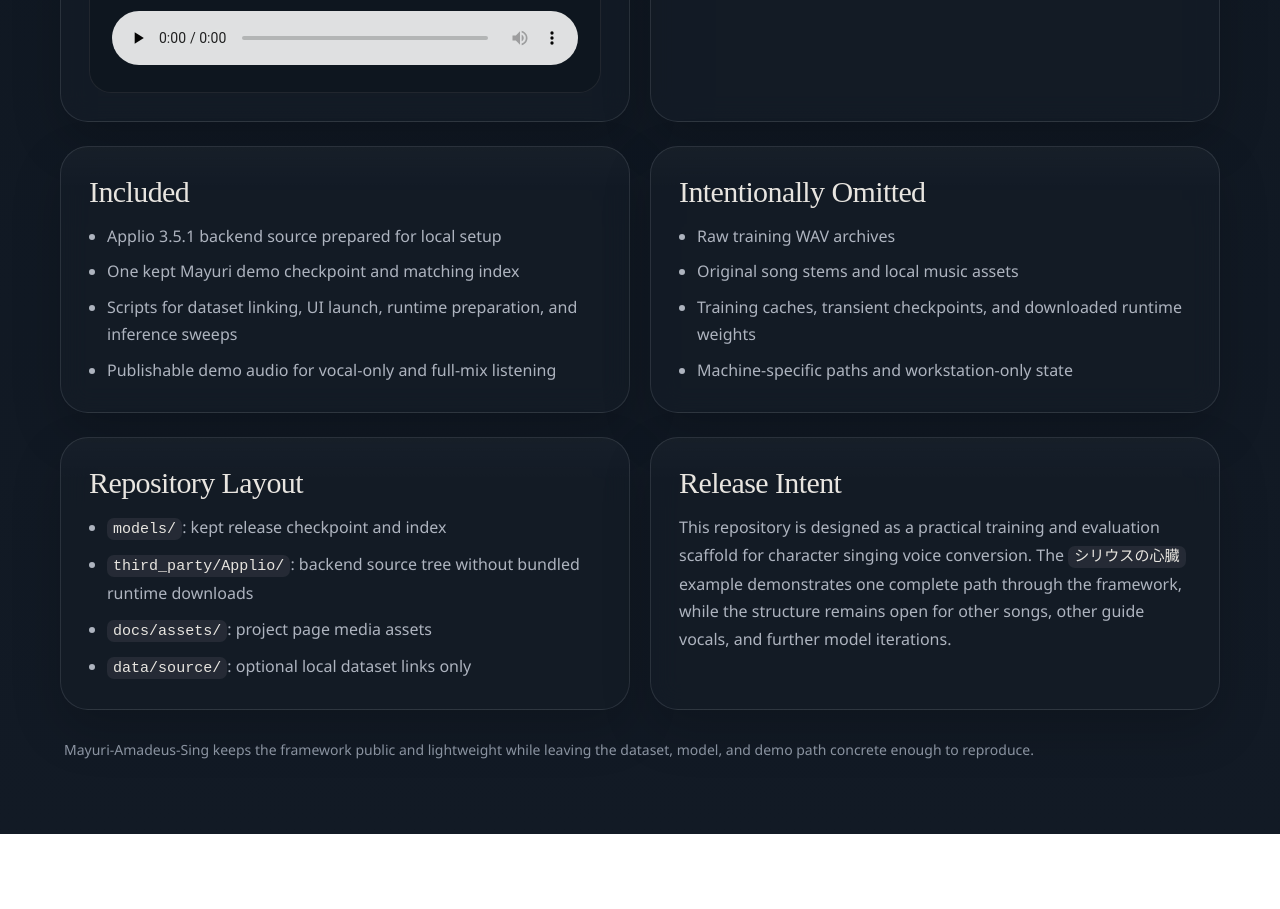
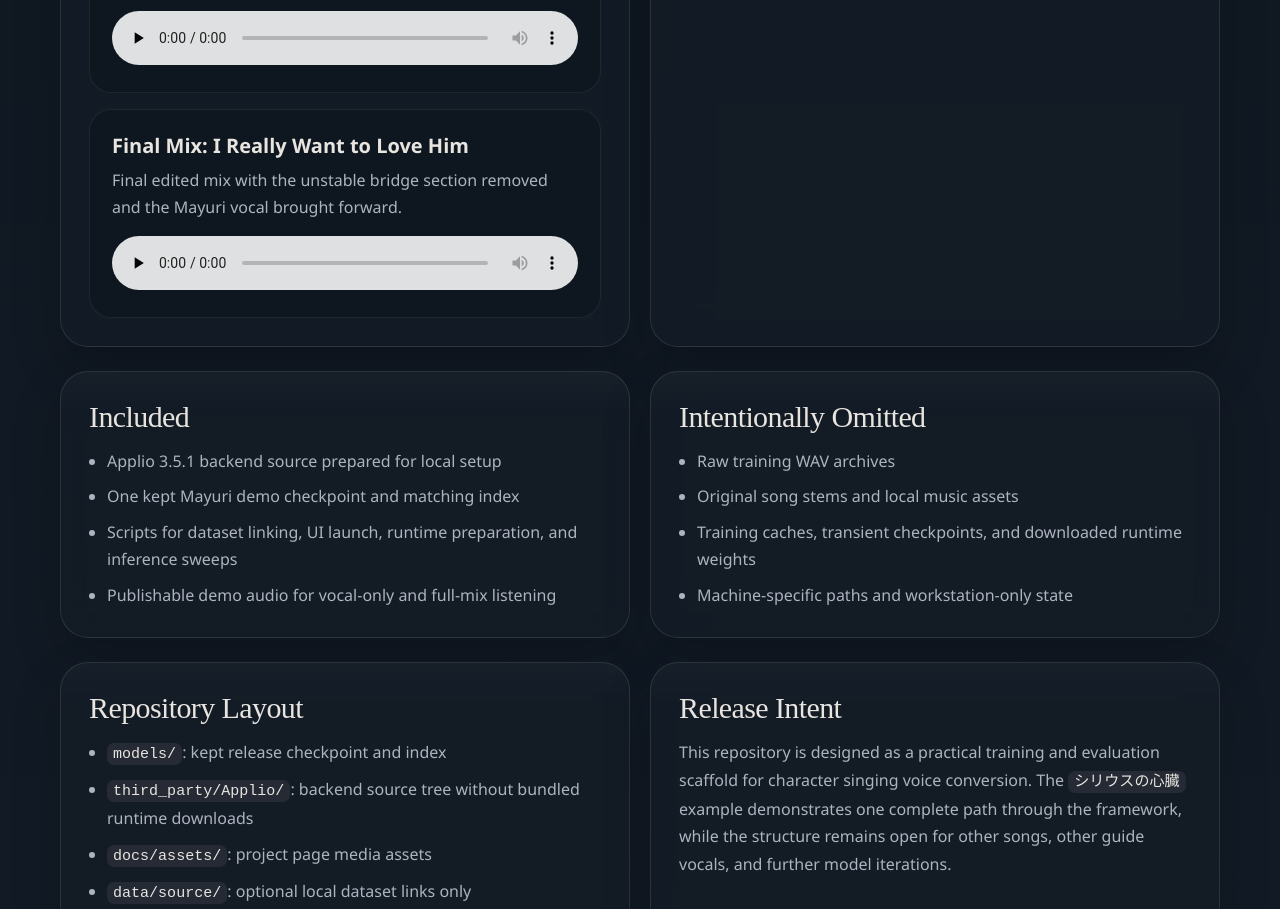
Before and after one commit to SteinsGateSg/Mayuri-Amadeus-Sing, a plain HTML site: page docs/index.html in a window 1280 px wide. Shown: the part 1847-2756 px from the top of the page. Before the commit the page ends 2681 px from the top, so only its background shows below. Drawn offline with Linux system fonts and the light colour scheme.

Commit message:
Add Wo Hen Xiang Ai Ta final mix demo

```diff
--- a/docs/index.html
+++ b/docs/index.html
@@ -472,6 +472,13 @@
             </p>
             <audio controls preload="none" src="assets/audio/sirius_mayuri_full.mp3"></audio>
           </div>
+          <div class="audio-card">
+            <h3 data-i18n="wohenHeading">Final Mix: I Really Want to Love Him</h3>
+            <p data-i18n="wohenText">
+              Final edited mix with the unstable bridge section removed and the Mayuri vocal brought forward.
+            </p>
+            <audio controls preload="none" src="assets/audio/wohenxiangaita_mayuri_final_mix.mp3"></audio>
+          </div>
         </div>
 
         <div class="panel">
@@ -577,6 +584,9 @@
             "Full-length isolated vocal rendered with the kept release checkpoint and index.",
           fullMixHeading: "Aligned Full Mix",
           fullMixText: "Reference mix pairing the converted vocal with the aligned instrumental.",
+          wohenHeading: "Final Mix: I Really Want to Love Him",
+          wohenText:
+            "Final edited mix with the unstable bridge section removed and the Mayuri vocal brought forward.",
           startHeading: "Start",
           startNoteOne:
             "The first UI launch or first CLI inference downloads Applio runtime prerequisites such as <code>rmvpe.pt</code> and <code>contentvec</code>.",
@@ -628,6 +638,9 @@
           convertedVocalText: "保持したリリース用チェックポイントと index で生成したフル尺の分離ボーカルです。",
           fullMixHeading: "整列済みフルミックス",
           fullMixText: "変換ボーカルと位置合わせ済み伴奏を組み合わせた参照ミックスです。",
+          wohenHeading: "最終ミックス: 我很想爱他",
+          wohenText:
+            "不安定なブリッジ部分をカットし、Mayuri ボーカルを前に出した最終編集版です。",
           startHeading: "セットアップ",
           startNoteOne:
             "初回の UI 起動または初回の CLI 推論では、<code>rmvpe.pt</code> や <code>contentvec</code> などの Applio 実行用前提モデルが自動取得されます。",
@@ -679,6 +692,8 @@
           convertedVocalText: "基于保留的发布检查点与 index 渲染出的完整时长分离人声。",
           fullMixHeading: "对齐完整版混音",
           fullMixText: "将转换后人声与已对齐伴奏组合得到的参考混音版本。",
+          wohenHeading: "最终混音：《我很想爱他》",
+          wohenText: "已切除不稳定桥段，并将真由理人声相对伴奏前置的最终编辑版。",
           startHeading: "开始使用",
           startNoteOne:
             "首次启动 UI 或首次使用 CLI 推理时，会自动下载 Applio 运行所需的前置模型，例如 <code>rmvpe.pt</code> 与 <code>contentvec</code>。",
```
Also changed, not shown: 1 other file.
